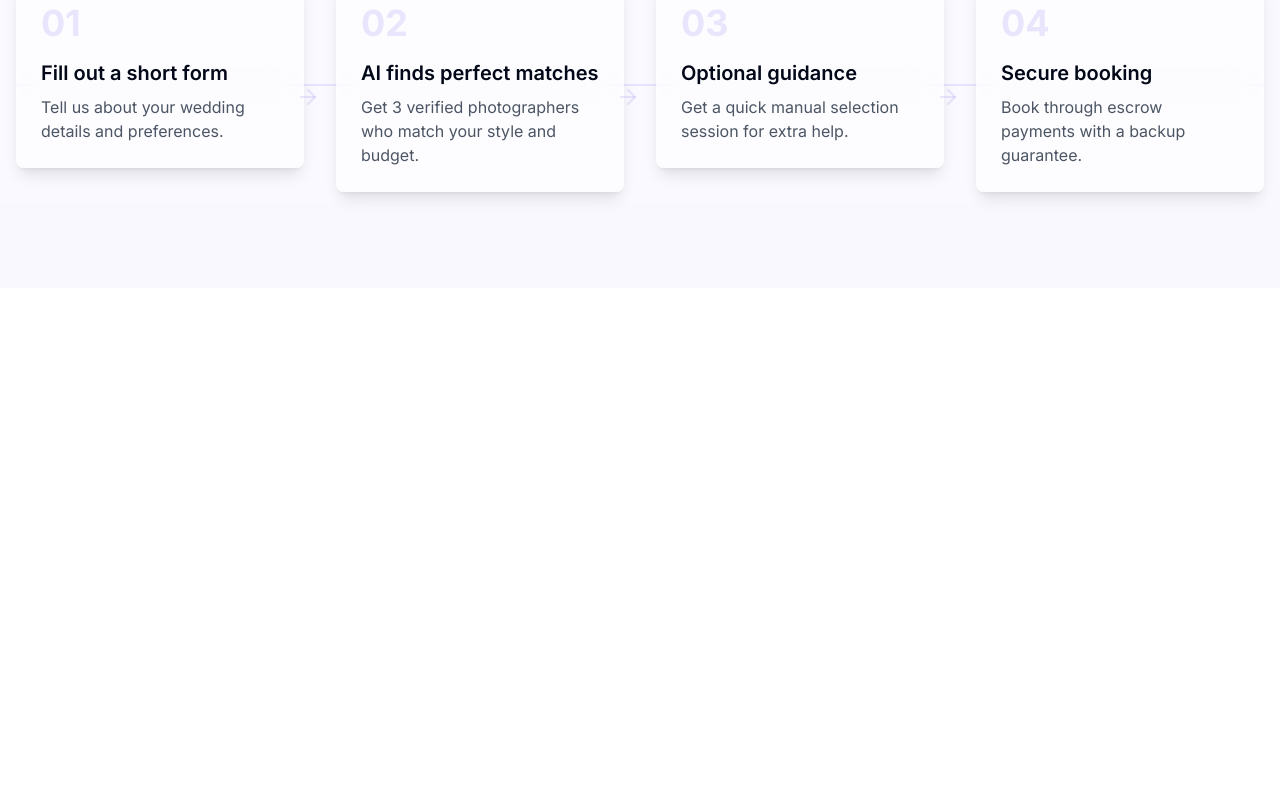
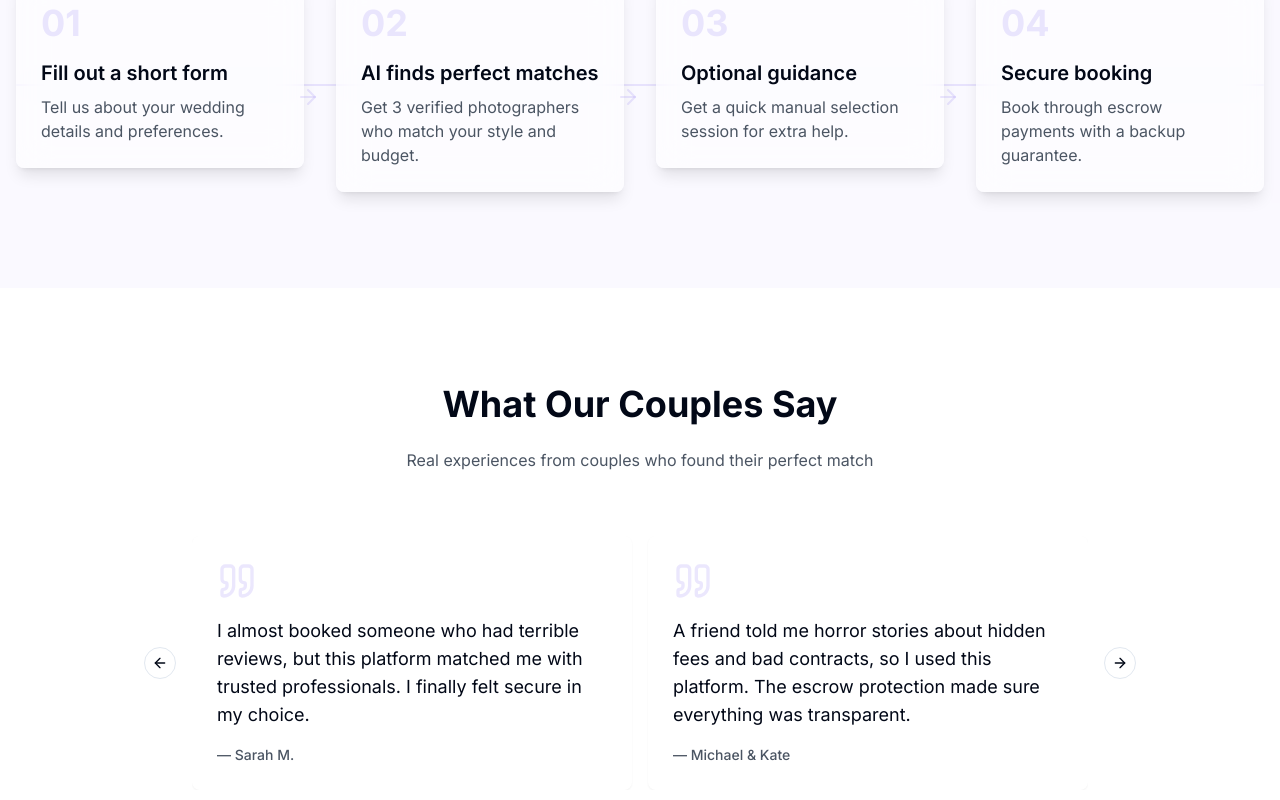
Before and after one commit to hakan-canada/wedmatch-ai-solution, a React (Vite) app: page / in a window 1280 px wide. Shown: the part 3100-3900 px from the top of the page. Before the commit the page ends 3388 px from the top, so only its background shows below. Built offline with nearby package versions, Linux system fonts and the light colour scheme.

Commit message:
Add testimonials carousel
Adds a carousel component to display testimonials after the "How It Works" section.  The testimonials will be hardcoded initially.

```diff
--- /dev/null
+++ b/src/components/sections/Testimonials.tsx
@@ -0,0 +1,78 @@
+
+import {
+  Carousel,
+  CarouselContent,
+  CarouselItem,
+  CarouselNext,
+  CarouselPrevious,
+} from "@/components/ui/carousel";
+import { Card } from "@/components/ui/card";
+import { Quote } from "lucide-react";
+
+const testimonials = [
+  {
+    quote: "I almost booked someone who had terrible reviews, but this platform matched me with trusted professionals. I finally felt secure in my choice.",
+    author: "Sarah M.",
+  },
+  {
+    quote: "A friend told me horror stories about hidden fees and bad contracts, so I used this platform. The escrow protection made sure everything was transparent.",
+    author: "Michael & Kate",
+  },
+  {
+    quote: "I was worried about finding a videographer who could match my photographer's style, but the AI found the perfect team that worked seamlessly together!",
+    author: "Jessica R.",
+  },
+  {
+    quote: "We were running out of time and had no idea where to start, but this platform matched us with three amazing professionals within hours!",
+    author: "David & Emma",
+  },
+  {
+    quote: "I had no idea how to tell if a photographer was reliable, but this platform handled it all. I booked with confidence and had zero stress.",
+    author: "Rachel B.",
+  },
+];
+
+export const Testimonials = () => {
+  return (
+    <section className="section-padding bg-white">
+      <div className="container mx-auto px-4">
+        <div className="max-w-3xl mx-auto text-center mb-16">
+          <h2 className="text-3xl md:text-4xl font-bold mb-6">
+            What Our Couples Say
+          </h2>
+          <p className="text-gray-600">
+            Real experiences from couples who found their perfect match
+          </p>
+        </div>
+
+        <div className="max-w-4xl mx-auto">
+          <Carousel
+            opts={{
+              align: "start",
+              loop: true,
+            }}
+            className="w-full"
+          >
+            <CarouselContent>
+              {testimonials.map((testimonial, index) => (
+                <CarouselItem key={index} className="md:basis-1/2 lg:basis-1/2">
+                  <Card className="p-6 h-full glass-card">
+                    <Quote className="w-10 h-10 text-primary/20 mb-4" />
+                    <blockquote className="text-lg mb-4">
+                      {testimonial.quote}
+                    </blockquote>
+                    <footer className="text-sm font-medium text-gray-600">
+                      — {testimonial.author}
+                    </footer>
+                  </Card>
+                </CarouselItem>
+              ))}
+            </CarouselContent>
+            <CarouselPrevious />
+            <CarouselNext />
+          </Carousel>
+        </div>
+      </div>
+    </section>
+  );
+};
--- a/src/pages/Index.tsx
+++ b/src/pages/Index.tsx
@@ -2,8 +2,9 @@
 import { Hero } from "@/components/sections/Hero";
 import { Problems } from "@/components/sections/Problems";
 import { Solutions } from "@/components/sections/Solutions";
+import { StyleGallery } from "@/components/sections/StyleGallery";
 import { HowItWorks } from "@/components/sections/HowItWorks";
-import { StyleGallery } from "@/components/sections/StyleGallery";
+import { Testimonials } from "@/components/sections/Testimonials";
 
 const Index = () => {
   return (
@@ -13,6 +14,7 @@ const Index = () => {
       <Solutions />
       <StyleGallery />
       <HowItWorks />
+      <Testimonials />
     </div>
   );
 };
```
